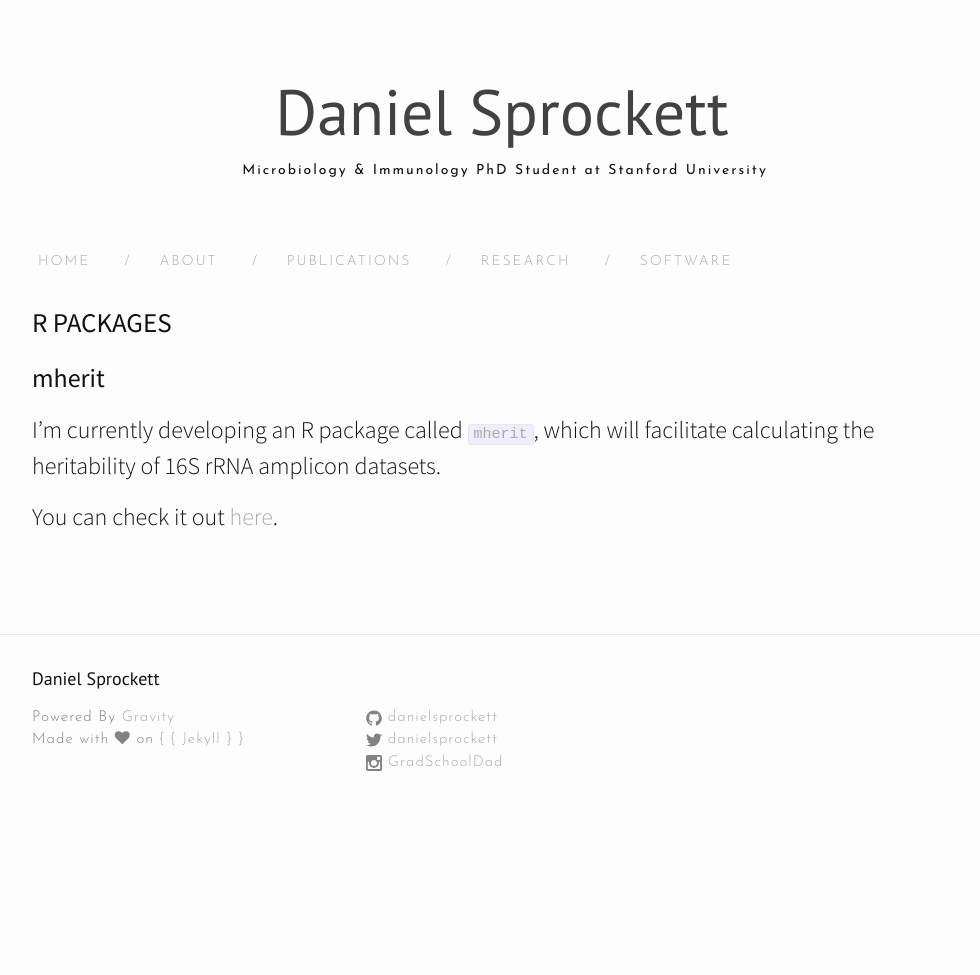
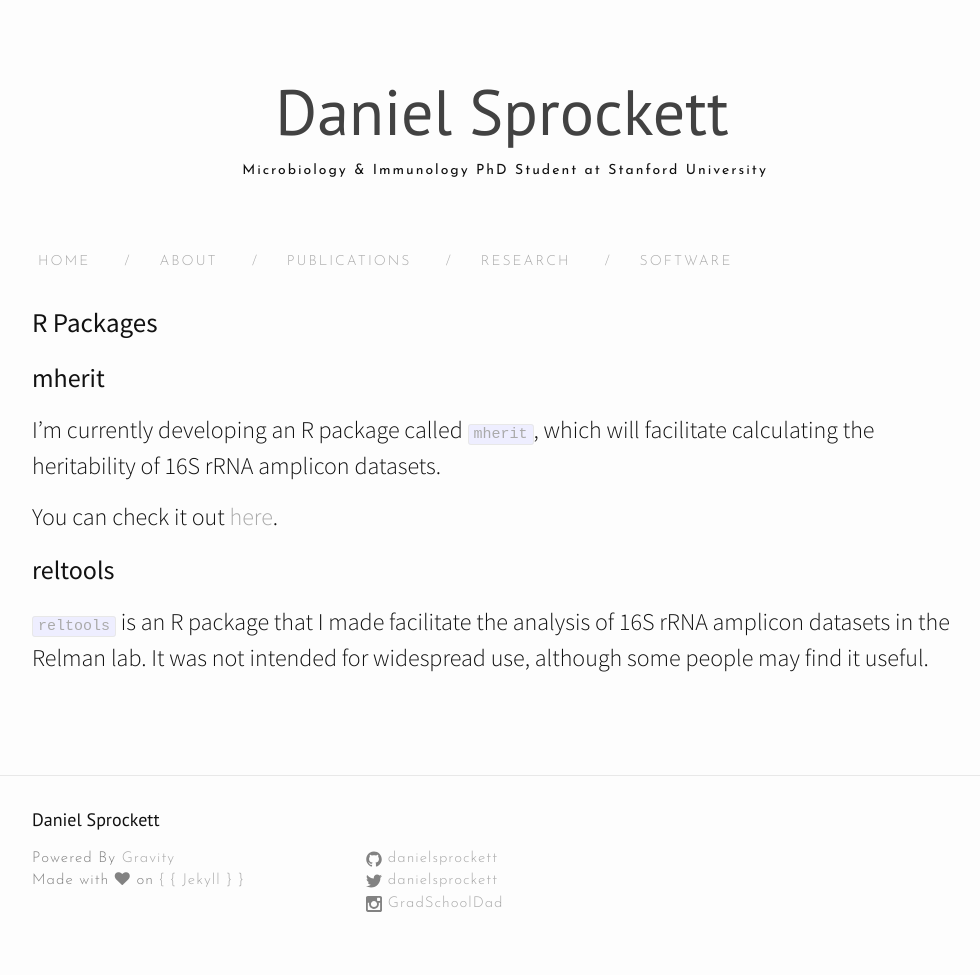
Before and after one commit to DanielSprockett/danielsprockett.github.io, a Jekyll site: the page built from software.md, in a window 1280 px wide. Shown: the whole page, without its empty margins (138-1118 px from the left). Built offline with Jekyll 4.4.1, drawn with Linux system fonts in a browser that asks for light colours; nearby versions of some CDN libraries; before the commit the page ends 900 px from its top, so only the background shows below that.

Commit message:
Update software.md

```diff
--- a/software.md
+++ b/software.md
@@ -4,10 +4,14 @@
 permalink: /software/
 ---
 
-<h1>R PACKAGES</h1>
+<h1>R Packages</h1>
 
 <h3>mherit</h3>
 
 I'm currently developing an R package called [<code>mherit</code>](https://danielsprockett.github.io/mherit/), which will facilitate calculating the heritability of 16S rRNA amplicon datasets.
 
 You can check it out [here](https://danielsprockett.github.io/mherit/).
+
+<h3>reltools</h3>
+
+[<code>reltools</code>](https://danielsprockett.github.io/reltools/) is an R package that I made facilitate the analysis of 16S rRNA amplicon datasets in the Relman lab. It was not intended for widespread use, although some people may find it useful.
```
